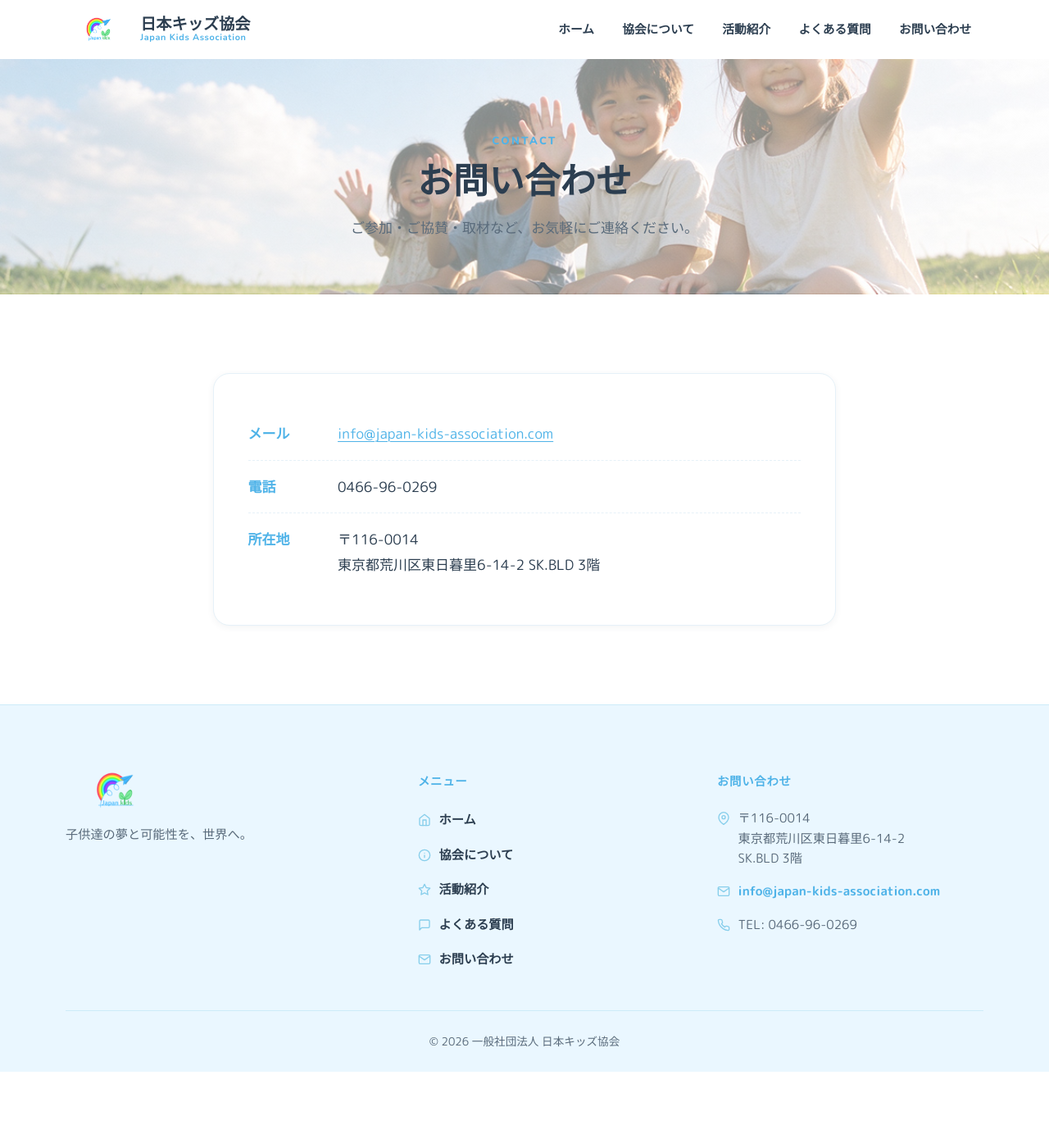
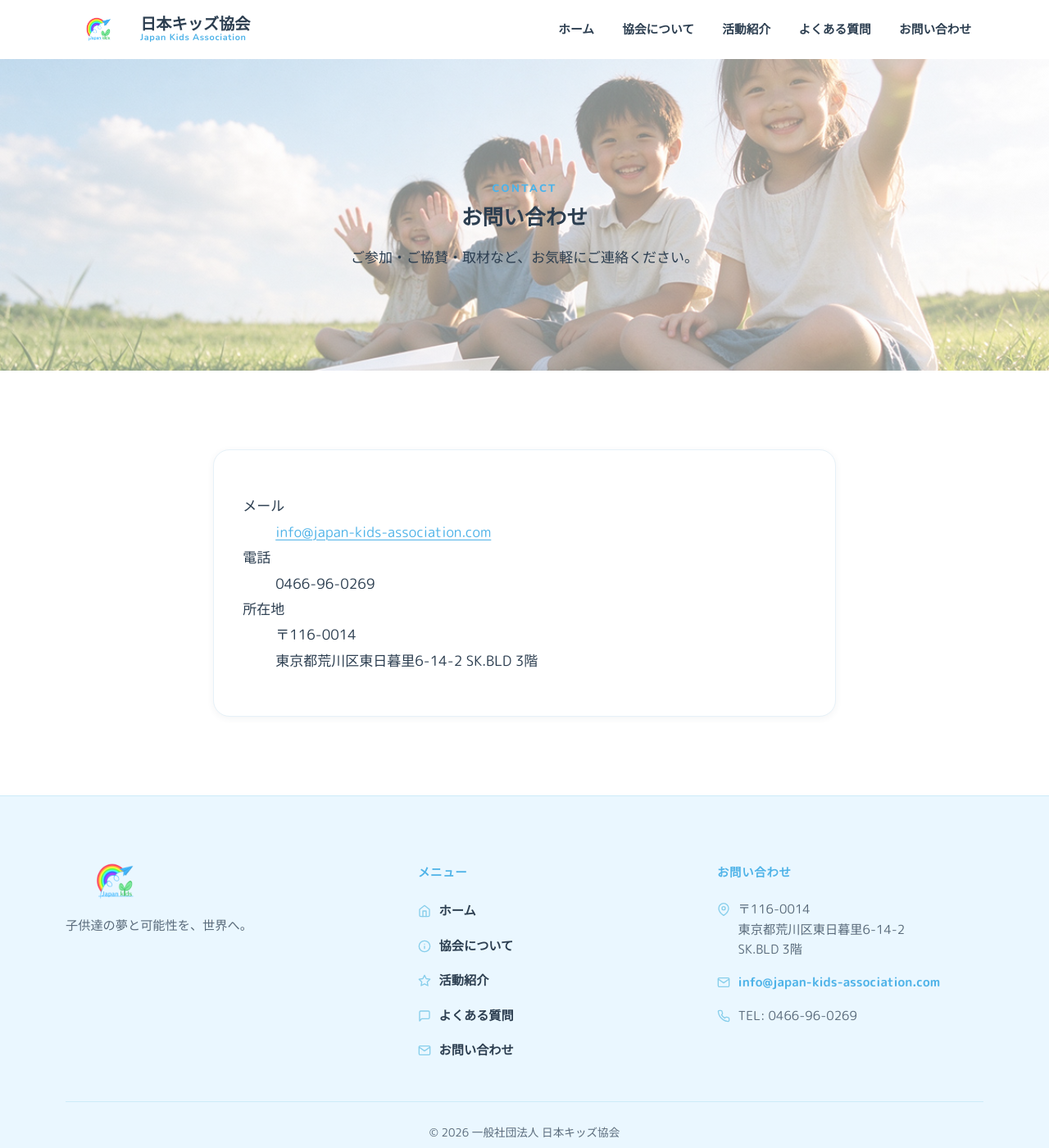
Before and after one commit to piggymiku-T/japan-kids-association, a Jekyll site: the page built from contact.md, in a window 1280 px wide and 1400 px high. Shown: the whole window at 82% size. Built offline with Jekyll 4.4.1, drawn with Linux system fonts in a browser that asks for light colours.

Commit message:
Enhance page hero section with new styles
Added styles to enhance the page hero section with flexbox layout and background adjustments.

```diff
--- a/assets/css/main.scss
+++ b/assets/css/main.scss
@@ -163,21 +163,28 @@ ul { padding-left: 1.2em; }
 .cta-box h2 { font-size: clamp(1.25rem, 3.6vw, 1.8rem); }
 .cta-box p  { color: var(--ink-soft); margin-bottom: 1.6rem; }
 
-/* Page hero / prose */
-.page-hero { padding: clamp(3rem, 9vw, 5.5rem) 0 clamp(2rem, 5vw, 3rem); background: linear-gradient(170deg, #EAF7FF 0%, #FBFEFF 100%); text-align: center; }
-.page-title { font-size: clamp(1.7rem, 5.2vw, 2.7rem); margin: 0 0 .3em; }
-.page-lead  { color: var(--ink-soft); max-width: 40em; margin-inline: auto; }
-.prose h2 { font-size: 1.4rem; margin-top: 2.2rem; padding-left: .8rem; border-left: 5px solid var(--sky); }
-.prose table { width: 100%; border-collapse: collapse; margin: 1.5rem 0; font-size: .94rem; }
-.prose th, .prose td { border: 1px solid var(--line); padding: .75em 1em; text-align: left; }
-.prose th { background: var(--bg-soft); font-weight: 800; white-space: nowrap; }
-.contact-card { padding: clamp(1.6rem, 4vw, 2.6rem); }
-.contact-list { margin: 0; }
-.contact-list > div { display: grid; grid-template-columns: 5.5em 1fr; gap: 1rem; padding: 1rem 0; border-bottom: 1px dashed var(--line); }
-.contact-list > div:last-child { border-bottom: 0; }
-.contact-list dt { font-weight: 800; color: var(--sky-deep); }
-.contact-list dd { margin: 0; }
-.contact-note { margin-top: 1.4rem; font-size: .88rem; color: var(--ink-soft); }
+.page-hero {
+  padding: clamp(3rem, 9vw, 5.5rem) 0 clamp(2rem, 5vw, 3rem);
+  background: linear-gradient(170deg, #EAF7FF 0%, #FBFEFF 100%);
+  text-align: center;
+
+  /* 新增以下代码 */
+  min-height: 380px; /* 强制增加高度，让图片有更多展示空间 */
+  display: flex;
+  align-items: center;
+  justify-content: center;
+  background-size: cover;
+  background-position: center 30%; /* 让图片焦点偏上方（30%的位置），这样能看到孩子的脸和天空 */
+  background-repeat: no-repeat;
+}
+
+/* 手机端调整 */
+@media (max-width: 767px) {
+  .page-hero {
+    min-height: 260px;
+    padding: 2rem 0 1rem;
+  }
+}
 
 /* =========================================================
    Footer (Redesigned with Logo and Icons)
```
